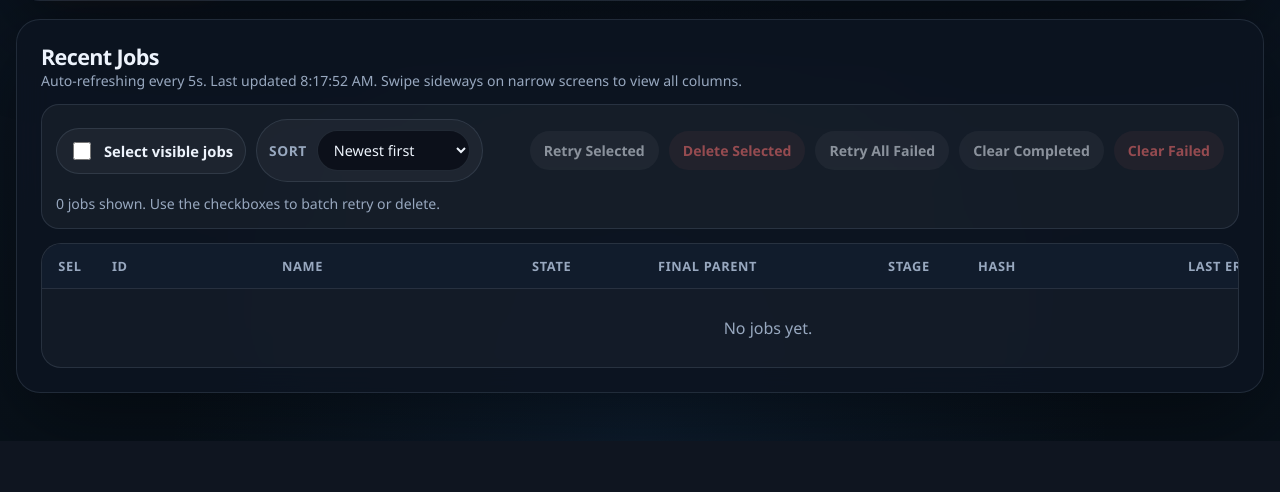
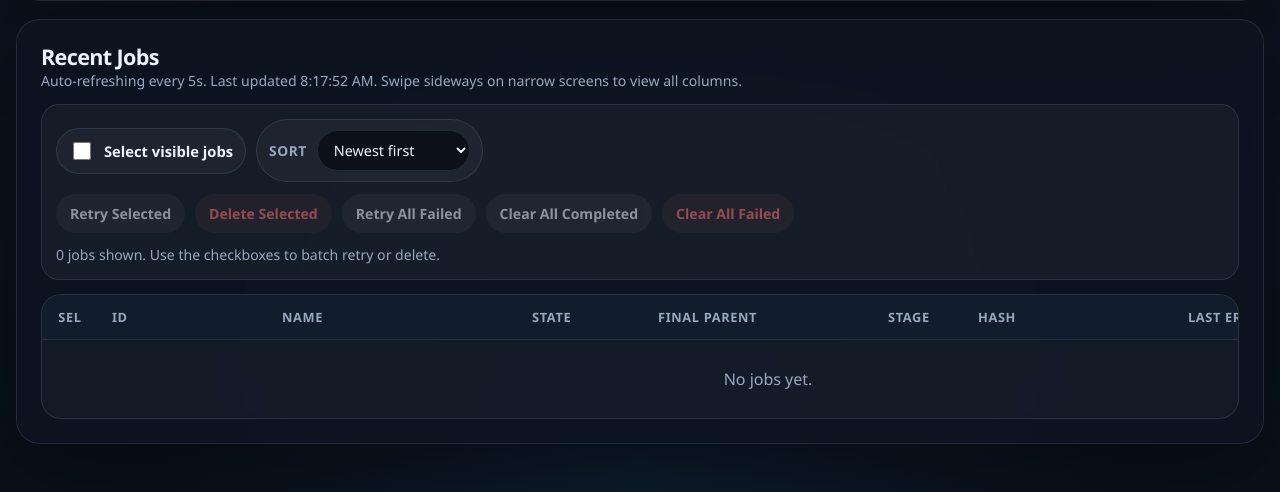
Before and after one commit to Outlain/torrent-intake-mvp, a FastAPI app: page /ui in a window 1280 px wide. Shown: the part 1117-1609 px from the top of the page. Before the commit the page ends 1531 px from the top, so only its background shows below. Run offline with FastAPI, Linux system fonts and the light colour scheme; data that the repository does not hold is empty.

Commit message:
Clarify torrent intake behavior

```diff
--- a/templates/index.html
+++ b/templates/index.html
@@ -744,8 +744,8 @@
               <button id="retry-selected-button" class="button-secondary toolbar-button" type="button">Retry Selected</button>
               <button id="delete-selected-button" class="button-secondary toolbar-button danger-soft" type="button">Delete Selected</button>
               <button id="retry-failed-button" class="button-secondary toolbar-button" type="button">Retry All Failed</button>
-              <button id="clear-completed-button" class="button-secondary toolbar-button" type="button">Clear Completed</button>
-              <button id="clear-failed-button" class="button-secondary toolbar-button danger-soft" type="button">Clear Failed</button>
+              <button id="clear-completed-button" class="button-secondary toolbar-button" type="button">Clear All Completed</button>
+              <button id="clear-failed-button" class="button-secondary toolbar-button danger-soft" type="button">Clear All Failed</button>
             </div>
           </div>
           <div class="jobs-toolbar-status" id="jobs-toolbar-status">No jobs selected.</div>
```
